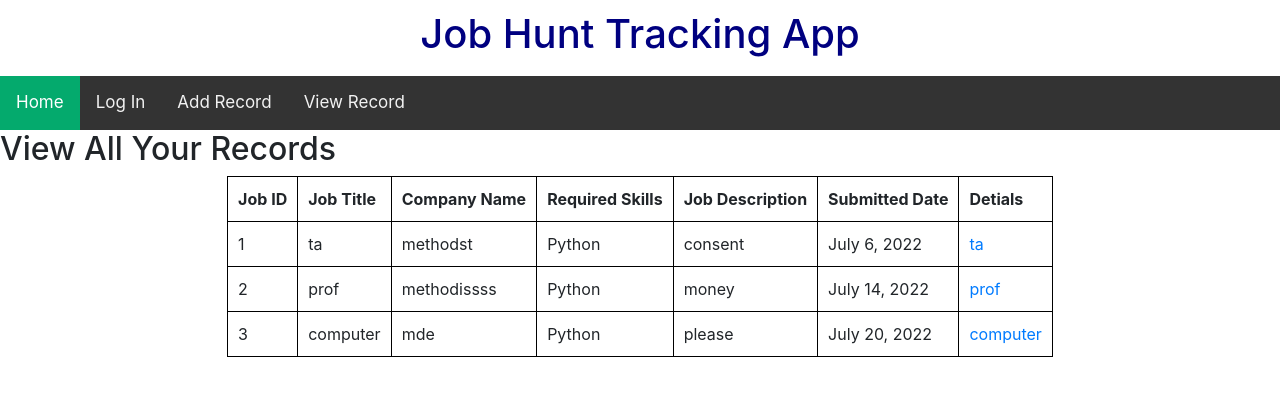
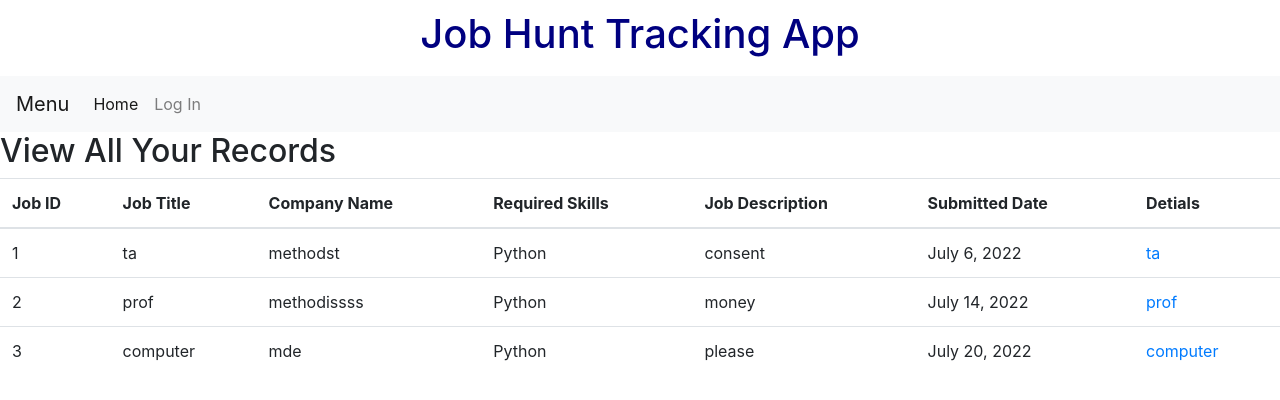
Before and after one commit to zhongyu0221/djangoProject_JobTrack, a Django app: page /showrecord/ in a window 1280 px wide. Shown: the top 400 px of the page. Run offline with Django 4.2, Linux system fonts and the light colour scheme; data comes from the database, SQL or seed files in the repository; both versions use the stored data as it was after the commit.

Commit message:
Add logout, update nav bar

```diff
--- a/members/urls.py
+++ b/members/urls.py
@@ -3,4 +3,4 @@ from . import views
 
 urlpatterns = [
     path('login_user/',views.login_user,name = 'login'),
-]
+    path('logout_user/',views.logout_user, name = 'logout'),]
--- a/templates/navbar.html
+++ b/templates/navbar.html
@@ -1,40 +1,74 @@
-<nav>
-<div class="topnav">
-  <a class="active" href="/">Home</a>
-    <a href="/members/login_user/">Log In</a>
-  <a href="/jobadd/">Add Record</a>
-  <a href="/showrecord/">View Record</a>
+{#<nav>#}
+{#<div class="topnav">#}
+{#    <a class="active" href="/">Home</a>#}
+{#    {%  if user.is_authenticated %}#}
+{#        <a href="/members/logout_user/">Log Out</a>#}
+{#          <a href="/jobadd/">Add Record</a>#}
+{#        <a href="/showrecord/">View Record</a>#}
+{##}
+{##}
+{#    {%  else %}#}
+{#    <a href="/members/login_user/">Log In</a>#}
+{#    {% endif %}#}
+{##}
+{##}
+{##}
+{#</div>#}
+{##}
+{#</nav>#}
+{#<style>#}
+{#/* Add a black background color to the top navigation */#}
+{#.topnav {#}
+{#  background-color: #333;#}
+{#  overflow: hidden;#}
+{#}#}
+{##}
+{#/* Style the links inside the navigation bar */#}
+{#.topnav a {#}
+{#  float: left;#}
+{#  color: #f2f2f2;#}
+{#  text-align: center;#}
+{#  padding: 14px 16px;#}
+{#  text-decoration: none;#}
+{#  font-size: 17px;#}
+{#}#}
+{##}
+{#/* Change the color of links on hover */#}
+{#.topnav a:hover {#}
+{#  background-color: #ddd;#}
+{#  color: black;#}
+{#}#}
+{##}
+{#/* Add a color to the active/current link */#}
+{#.topnav a.active {#}
+{#  background-color: #04AA6D;#}
+{#  color: white;#}
+{#}#}
+{##}
+{#    </style>#}
 
-</div>
 
+
+<nav class="navbar navbar-expand-lg navbar-light bg-light">
+  <a class="navbar-brand" href="#">Menu</a>
+  <button class="navbar-toggler" type="button" data-toggle="collapse" data-target="#navbarNavAltMarkup" aria-controls="navbarNavAltMarkup" aria-expanded="false" aria-label="Toggle navigation">
+    <span class="navbar-toggler-icon"></span>
+  </button>
+  <div class="collapse navbar-collapse" id="navbarNavAltMarkup">
+    <div class="navbar-nav">
+        <a class="nav-item nav-link active" href="/">Home <span class="sr-only">(current)</span></a>
+         {%  if user.is_authenticated %}
+
+             <a class="nav-item nav-link" href="/jobadd/">Add Record</a>
+             <a class="nav-item nav-link" href="/showrecord/">View Record</a>
+             <a class="nav-item nav-link" href="/members/logout_user/">Log Out</a>
+
+        {%  else %}
+        <a class="nav-item nav-link" href = "/members/login_user/">Log In</a>
+
+        {% endif %}
+
+
+    </div>
+  </div>
 </nav>
-<style>
-/* Add a black background color to the top navigation */
-.topnav {
-  background-color: #333;
-  overflow: hidden;
-}
-
-/* Style the links inside the navigation bar */
-.topnav a {
-  float: left;
-  color: #f2f2f2;
-  text-align: center;
-  padding: 14px 16px;
-  text-decoration: none;
-  font-size: 17px;
-}
-
-/* Change the color of links on hover */
-.topnav a:hover {
-  background-color: #ddd;
-  color: black;
-}
-
-/* Add a color to the active/current link */
-.topnav a.active {
-  background-color: #04AA6D;
-  color: white;
-}
-
-    </style>
--- a/templates/showrecordpage.html
+++ b/templates/showrecordpage.html
@@ -4,9 +4,47 @@
 
 
 <h2> View All Your Records</h2>
-    <table>
+{#    <table>#}
+{##}
+{##}
+{#    <tr>#}
+{#        <th scope="col">Job ID</th>#}
+{#        <th scope="col">Job Title</th>#}
+{#        <th scope="col">Company Name</th>#}
+{#        <th scope="col">Required Skills</th>#}
+{#        <th scope="col">Job Description</th>#}
+{#        <th scope="col">Submitted Date</th>#}
+{#        <th scope="col">Detials</th>#}
+{#    </tr>#}
+{##}
+{#    <Tbody>#}
+{#        {%  for instance in object_list %}#}
+{#            <tr>#}
+{#                <td>{{ instance.id}}</td>#}
+{#                <td>{{ instance.Job_Title }}</td>#}
+{#                <td>{{ instance.Company_Name }}</td>#}
+{#                <td>{{ instance.Required_Skills }}</td>#}
+{#                <td>{{ instance.Job_Description }}</td>#}
+{#                <td>{{ instance.Submitted_Date }}</td>#}
+{#                <td><a href="{% url 'details' instance.id%}">{{instance.Job_Title}}</a>#}
+{#                </td>#}
+{#          </tr>#}
+{#        {% endfor %}#}
+{#    </Tbody>#}
+{##}
+{#    </table>#}
+{##}
+{#<style>#}
+{#table, th, td {#}
+{#  border:1px solid black;#}
+{#    margin-left: auto;#}
+{#    margin-right: auto;#}
+{#    padding:10px;#}
 
-
+{##}
+{#</style>#}
+<table class="table">
+  <thead>
     <tr>
         <th scope="col">Job ID</th>
         <th scope="col">Job Title</th>
@@ -16,8 +54,8 @@
         <th scope="col">Submitted Date</th>
         <th scope="col">Detials</th>
     </tr>
-
-    <Tbody>
+  </thead>
+<Tbody>
         {%  for instance in object_list %}
             <tr>
                 <td>{{ instance.id}}</td>
@@ -31,18 +69,6 @@
           </tr>
         {% endfor %}
     </Tbody>
-
-    </table>
-
-<style>
-table, th, td {
-  border:1px solid black;
-    margin-left: auto;
-    margin-right: auto;
-    padding:10px;
-}
-
-</style>
-
+</table>
 
 {% endblock %}
```
Also changed, not shown: members/views.py (+8 -0 lines), db.sqlite3.
